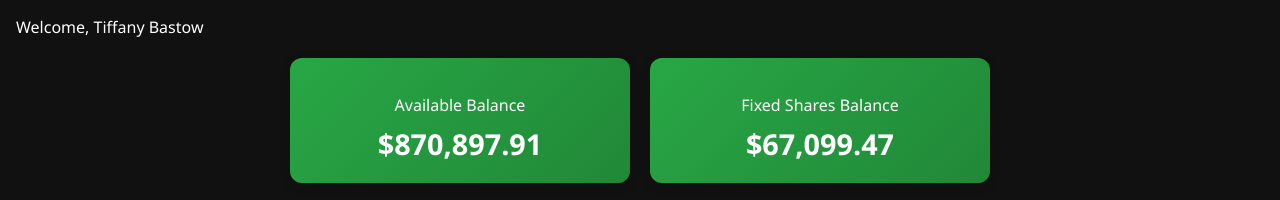
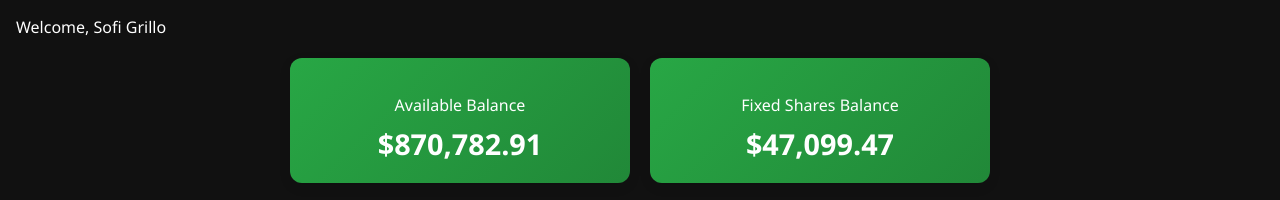
Before and after one commit to Financial-Payments/online, a plain HTML site: page dashboard.html in a window 1280 px wide. Shown: the top 200 px of the page. Drawn offline with Linux system fonts and the light colour scheme.

Commit message:
Update dashboard.html

```diff
--- a/dashboard.html
+++ b/dashboard.html
@@ -9,16 +9,16 @@
 <body class="dashboard-page">
   <header>
     <div class="profile">
-      <span>Welcome, Tiffany Bastow</span>
+      <span>Welcome, Sofi Grillo</span>
     </div>
     <div class="balance-cards-container">
   <div class="balance-card">
     <p>Available Balance</p>
-    <h1>$870,897.91</h1>
+    <h1>$870,782.91</h1>
   </div>
   <div class="balance-card">
     <p>Fixed Shares Balance</p>
-    <h1>$67,099.47</h1>
+    <h1>$47,099.47</h1>
   </div>
 </div>
   </header>
```
